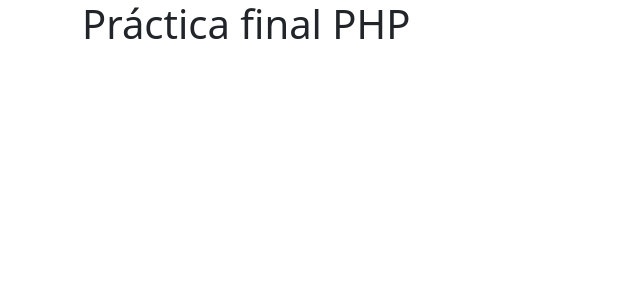
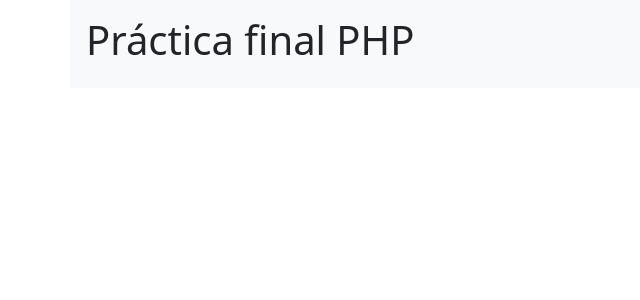
Before and after one commit to Andyloz/rec-junio-php, a React app: page / in a window 1280 px wide. Shown: the top 300 px of the page, without its empty margins (0-640 px from the left). Built offline with nearby package versions, Linux system fonts and the light colour scheme.

Commit message:
Add style to header

```diff
--- a/src-js/components/Layout/Header.tsx
+++ b/src-js/components/Layout/Header.tsx
@@ -2,7 +2,7 @@
 
 const Header = () => {
   return (
-    <header className="container">
+    <header className="container p-3 bg-light text-center text-sm-start">
         <h1>Práctica final PHP</h1>
     </header>
   )
```
